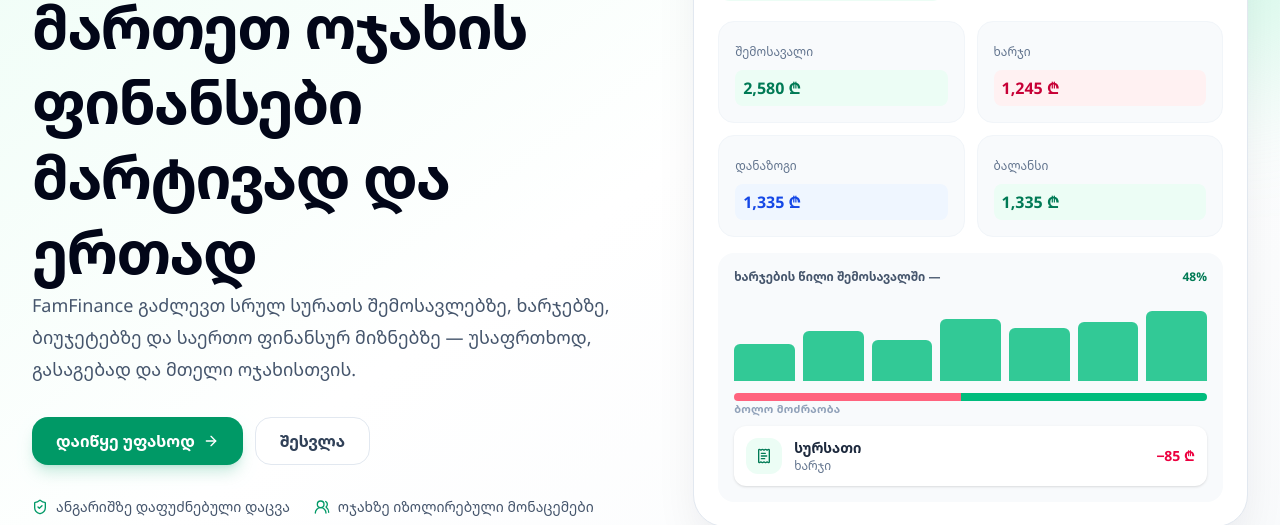
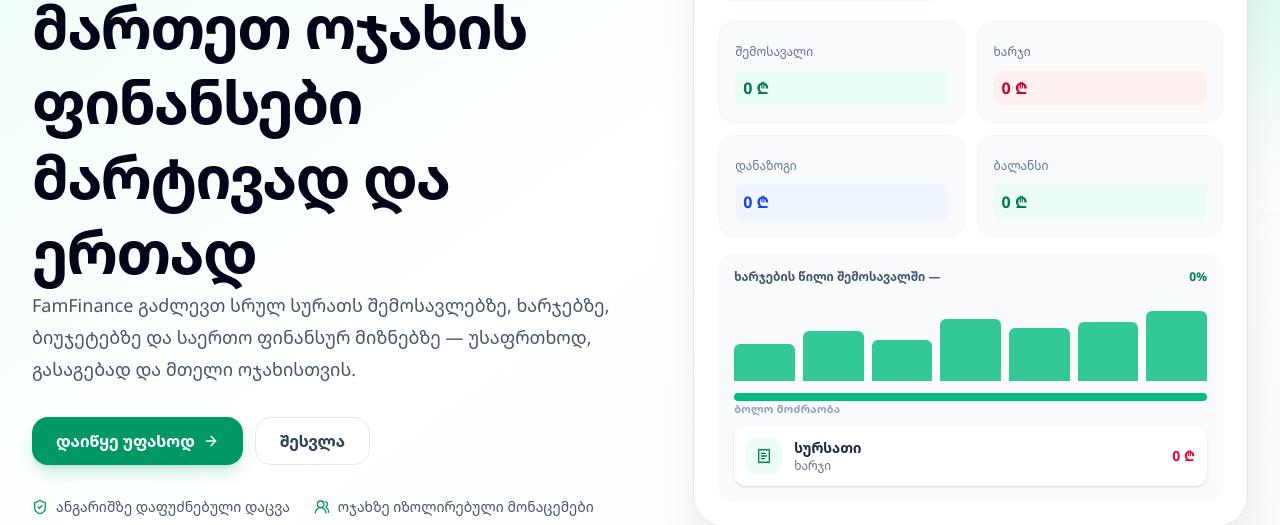
Before and after one commit to iremadzeblnd-dev/FamFinance, a React (Vite) app: page / in a window 1280 px wide. Shown: the part 334-859 px from the top of the page. Built offline with nearby package versions, Linux system fonts and the light colour scheme; no server answers.

Commit message:
Zero landing demo values

```diff
--- a/src/pages/LandingPage.tsx
+++ b/src/pages/LandingPage.tsx
@@ -92,9 +92,9 @@ const landingText = {
 const benefitIcons: LucideIcon[] = [ReceiptText, WalletCards, Landmark, Target, UsersRound, BarChart3, MessageCircle]
 const whyIcons: LucideIcon[] = [PiggyBank, UsersRound, ShieldCheck, BarChart3]
 const demoSnapshots = [
-  { income: '2,500 ₾', expense: '1,200 ₾', savings: '1,300 ₾', balance: '1,300 ₾', percentage: 48, bars: [38, 56, 44, 72, 60, 84, 68], transaction: 0, transactionAmount: '+2,500 ₾', positive: true },
-  { income: '2,580 ₾', expense: '1,245 ₾', savings: '1,335 ₾', balance: '1,335 ₾', percentage: 48, bars: [46, 62, 51, 78, 66, 74, 88], transaction: 1, transactionAmount: '−85 ₾', positive: false },
-  { income: '2,650 ₾', expense: '1,290 ₾', savings: '1,360 ₾', balance: '1,360 ₾', percentage: 49, bars: [52, 48, 68, 61, 82, 70, 92], transaction: 2, transactionAmount: '−110 ₾', positive: false },
+  { income: '0 ₾', expense: '0 ₾', savings: '0 ₾', balance: '0 ₾', percentage: 0, bars: [38, 56, 44, 72, 60, 84, 68], transaction: 0, transactionAmount: '0 ₾', positive: true },
+  { income: '0 ₾', expense: '0 ₾', savings: '0 ₾', balance: '0 ₾', percentage: 0, bars: [46, 62, 51, 78, 66, 74, 88], transaction: 1, transactionAmount: '0 ₾', positive: false },
+  { income: '0 ₾', expense: '0 ₾', savings: '0 ₾', balance: '0 ₾', percentage: 0, bars: [52, 48, 68, 61, 82, 70, 92], transaction: 2, transactionAmount: '0 ₾', positive: false },
 ] as const
 
 export function LandingPage() {
```
